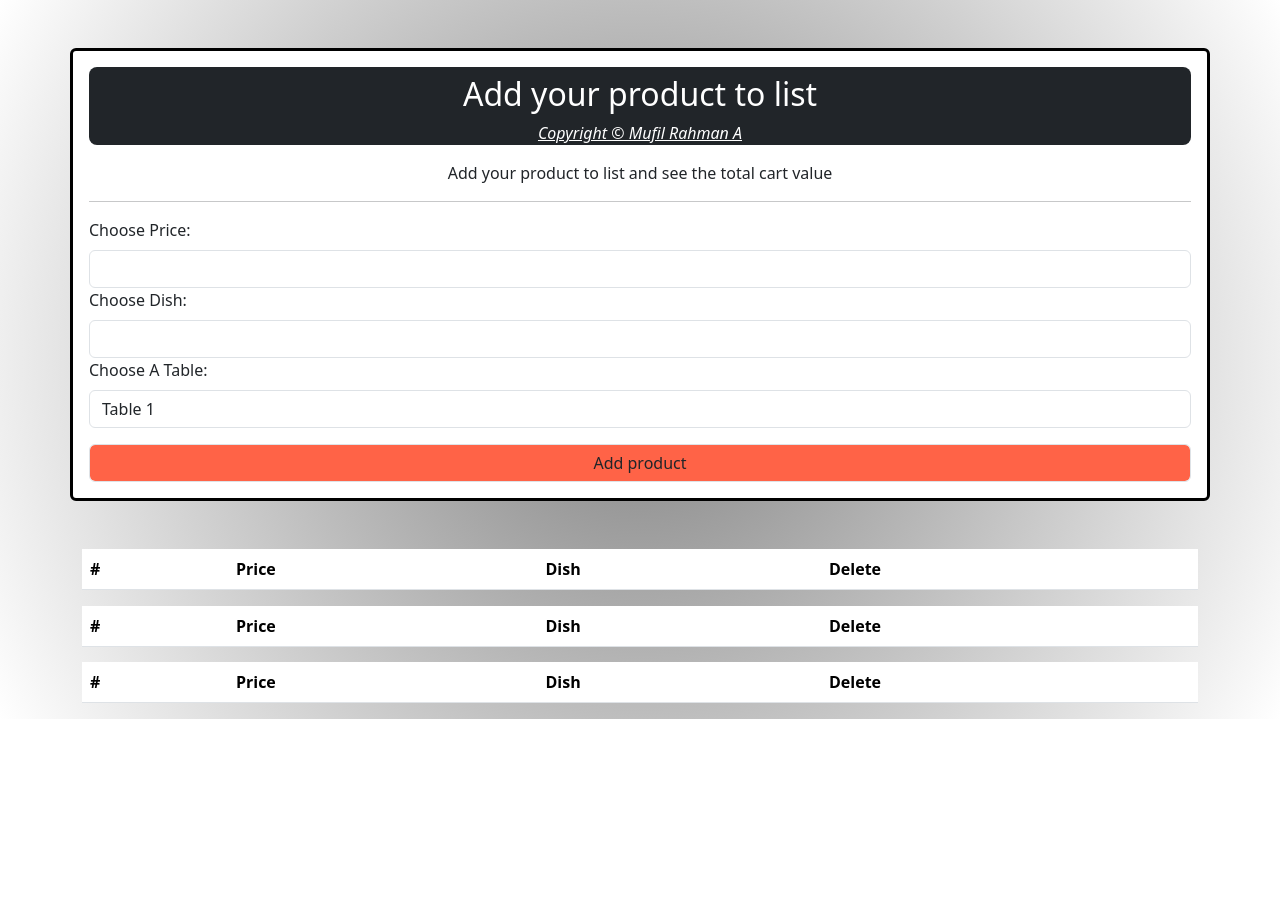
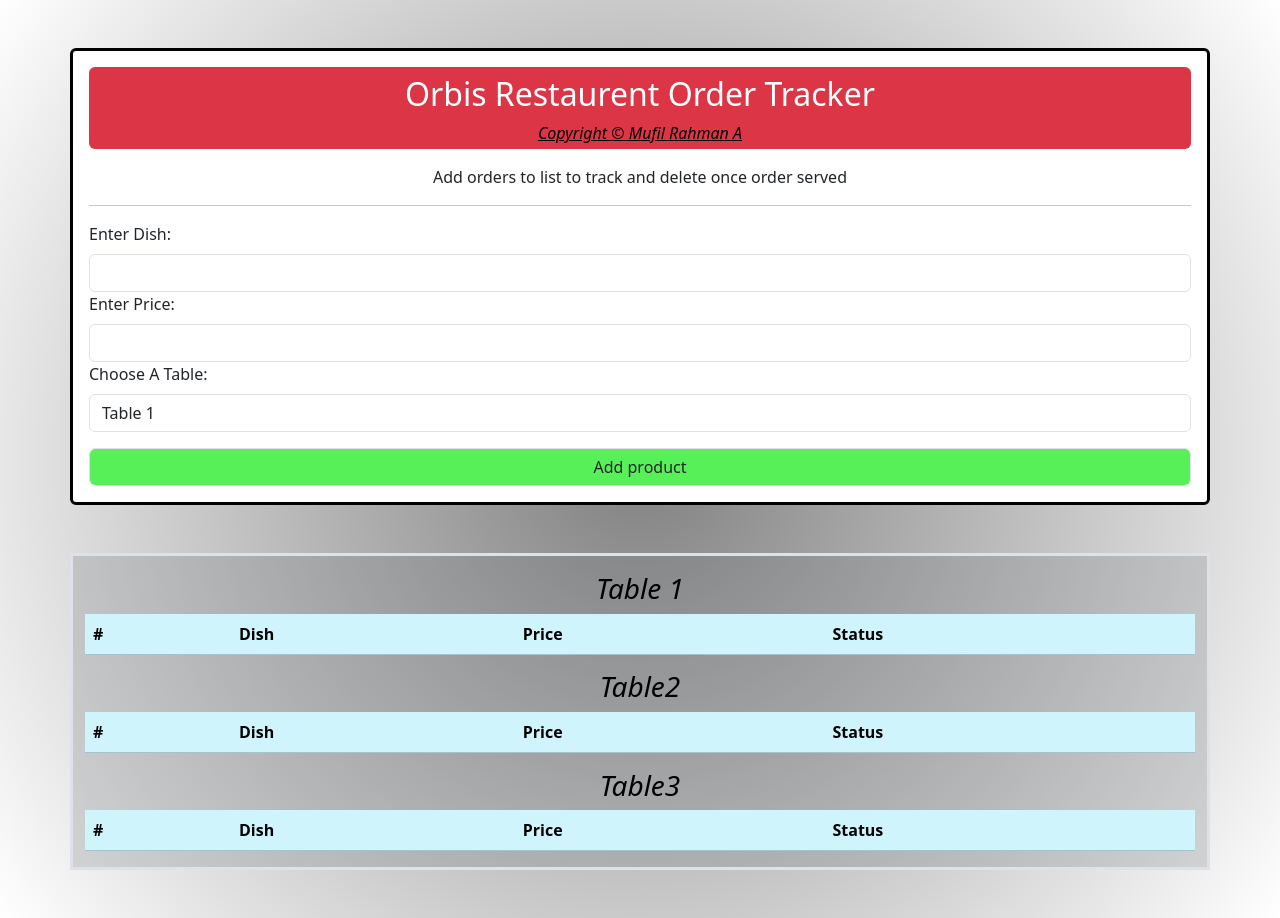
Before and after one commit to rahmanizum/js-project, a plain HTML site: page index.html in a window 1280 px wide. Before the commit the page ends 800 px from the top, so only its background shows below. Drawn offline with nearby package versions, Linux system fonts and the light colour scheme; no server answers.

Commit message:
UI updated

```diff
--- a/index.html
+++ b/index.html
@@ -11,20 +11,20 @@
 <body>
 <div class="container-fluid">
     <div class="container-sm border border-3 border-black rounded-2 p-3 mt-5 mb-5 bg-white">
-        <div class="text-center text-bg-dark pt-2 rounded-3">
-            <h2 >Add your product to list</h2>
-            <p class="text-decoration-underline fw-light fst-italic">Copyright &copy; Mufil Rahman A</p>
+        <div class="text-center text-bg-danger pt-2 rounded-2">
+            <h2 >Orbis Restaurent Order Tracker </h2>
+            <p class="text-decoration-underline fw-light fst-italic text-black pb-1">Copyright &copy; Mufil Rahman A</p>
         </div>
 
 
-        <p class="text-center">Add your product to list and see the total cart value</p> <hr>
+        <p class="text-center">Add orders to list to track and delete once order served </p> <hr>
         <form action="#" id="my-form">
-    <label for="price" class="form-label">Choose Price:</label>
-    <input type="number" class="form-control" id="price" required>
-    <label for="pname" class="form-label">Choose Dish:</label>
-    <input type="pname" class="form-control" id="pname" required>
-    <label for="ptable" class="form-label">Choose A Table:</label>
-    <select id="ptable" class="form-control">
+            <label for="pname" class="form-label">Enter Dish:</label>
+            <input type="text" class="form-control" id="pname" required>
+            <label for="price" class="form-label">Enter Price:</label>
+            <input type="number" class="form-control" id="price" required>
+            <label for="ptable" class="form-label">Choose A Table:</label>
+            <select id="ptable" class="form-control">
         <option value="table1">Table 1</option>
         <option value="table2">Table 2</option>
         <option value="table3">Table 3</option>
@@ -33,22 +33,22 @@
         </form>
 
        </div>
-<div class="container table-responsive">
-    <table class="table" id="table1">
+<div class="container table-responsive text-bg-secondary bg-opacity-25 mb-5 border border-3 ">
+    <table class="table table-info" id="table1">
+        <h3 class="text-center fst-italic pt-3 text-black">Table 1</h3>
         <thead class="thead-dark">
             <tr class="nowrap">
                 <th>#</th>
+                <th>Dish</th>
                 <th>Price</th>
-                <th>Dish</th>
-
-                <th>Delete</th>
+                <th>Status</th>
             </tr>
         </thead>
         <tbody class="nowrap"  id="tablebody1">
             <tr>
                 <!-- <td>0</td>
+                <td>dishdemo</td>
                 <td>pricedemo</td>
-                <td>dishdemo</td>
 
                 <td>
                     <button class="btn btn-danger delbtn">
@@ -59,22 +59,21 @@
 
         </tbody>
     </table>
-    <table class="table" id="table2">
+    <table class="table table-info" id="table2">
+        <h3 class="text-center fst-italic text-black">Table2</h3>
         <thead class="thead-dark">
             <tr class="nowrap">
                 <th>#</th>
+                <th>Dish</th>
                 <th>Price</th>
-                <th>Dish</th>
-
-                <th>Delete</th>
+                <th>Status</th>
             </tr>
         </thead>
         <tbody class="nowrap"  id="tablebody2">
             <tr>
                 <!-- <td>0</td>
+                <td>dishdemo</td>
                 <td>pricedemo</td>
-                <td>dishdemo</td>
-
                 <td>
                     <button class="btn btn-danger delbtn">
                         delete
@@ -84,21 +83,21 @@
 
         </tbody>
     </table>
-    <table class="table" id="table3">
+    <table class="table table-info" id="table3">
+        <h3 class="text-center fst-italic text-black">Table3</h3>
         <thead class="thead-dark">
             <tr class="nowrap">
                 <th>#</th>
+                <th>Dish</th>
                 <th>Price</th>
-                <th>Dish</th>
-
-                <th>Delete</th>
+                <th>Status</th>
             </tr>
         </thead>
         <tbody class="nowrap"  id="tablebody3">
             <tr>
                 <!-- <td>0</td>
+                <td>dishdemo</td>
                 <td>pricedemo</td>
-                <td>dishdemo</td>
 
                 <td>
                     <button class="btn btn-danger delbtn">
--- a/main.js
+++ b/main.js
@@ -77,8 +77,8 @@ function showOutput(res){
         const tableId = ele.dishdata.tableNo;
         const txt = `
         <td>${index+1}</td>
+        <td>${val.dishName}</td>
         <td>${val.dishPrice}</td>
-        <td>${val.dishName}</td>
         <td>
             <button class="btn btn-danger delbtn" id = ${userId}>
                 delete
@@ -97,6 +97,11 @@ function showOutput(res){
         if(tableId === 'table3'){
           table3.appendChild(tr);
         }
+
+        //back to empty
+        price.value = ``;
+        dish.value = ``;
+        table.value =`Choose...`;
 
     });
 
--- a/styles.css
+++ b/styles.css
@@ -6,7 +6,7 @@ body{
     padding: 30 ;
 }
 form input[type="submit"]{
-    background-color: tomato;
+    background-color: rgb(87, 240, 89);
 }
 .nowrap{
     white-space: nowrap;
```
